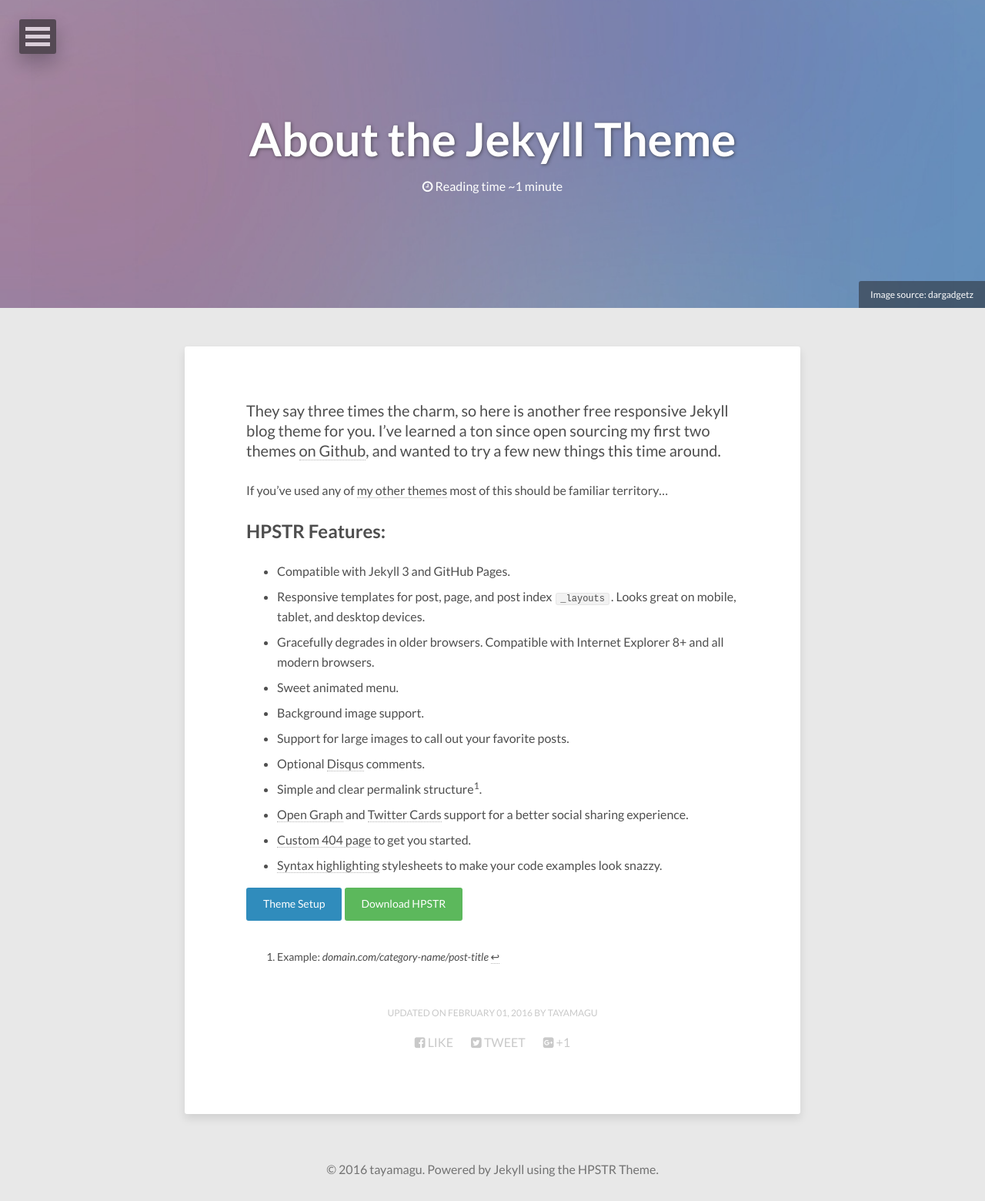
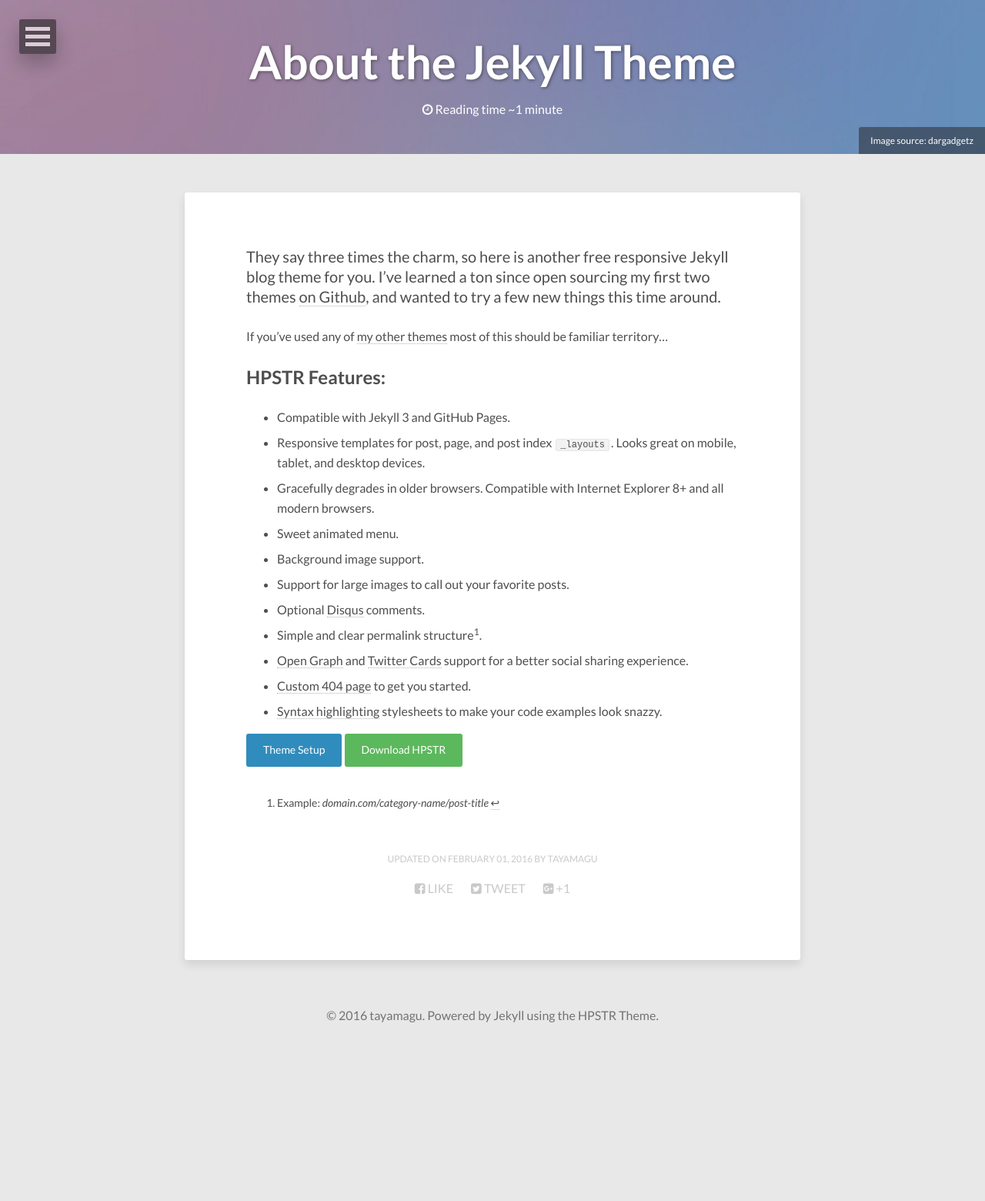
Before and after one commit to tayamagu/tayamagu.github.io, a Jekyll site: the page built from about/index.md, in a window 1280 px wide. Shown: the whole page at 77% size. Built offline with Jekyll 4.4.1, drawn with Linux system fonts in a browser that asks for light colours; nearby versions of some CDN libraries; after the commit the page ends 1360 px from its top, so only the background shows below that.

Commit message:
no message

```diff
--- a/_sass/_variables.scss
+++ b/_sass/_variables.scss
@@ -6,7 +6,7 @@
    Page
    ========================================================================== */
 
-$feature-image-height            : 400px; // min 150px recommended
+$feature-image-height            : 200px; // min 150px recommended
 $front-page-feature-image-height : 200px; // min 150px recommended
 
 /*
```
